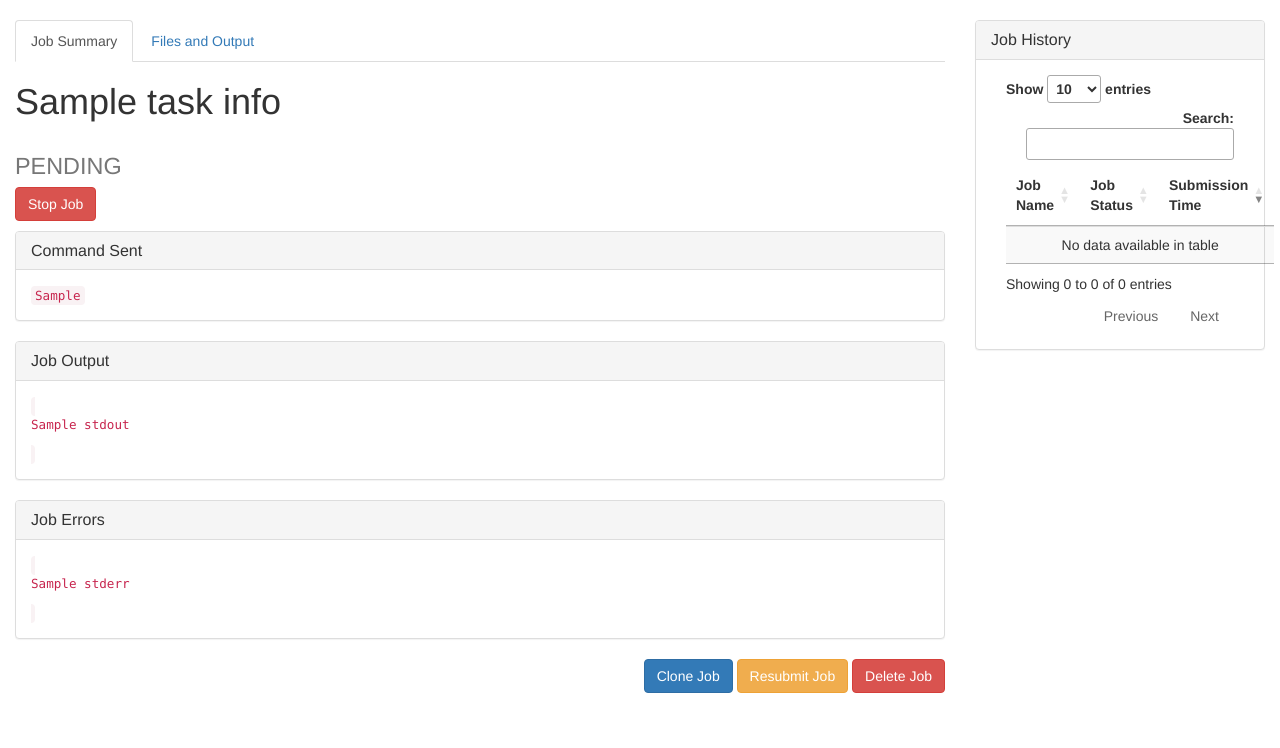
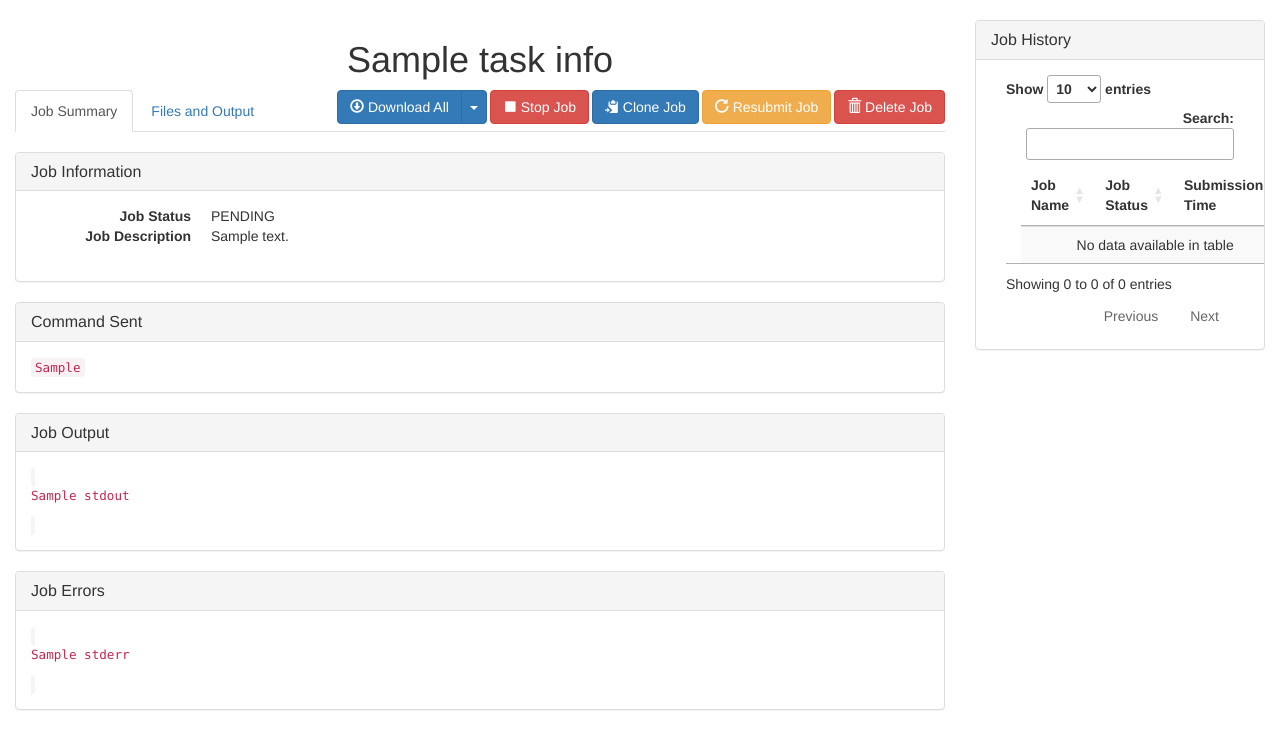
Before and after one commit to Chris7/djangui-home, a Django app: template djguihome/templates/tasks/task_view.html in a window 1280 px wide. Shown: the part 52-800 px from the top of the page. Run offline with Django 3.2, Linux system fonts and the light colour scheme; the template is opened without the code that fills it: most values are stand-ins (such as "Sample title", 1, 10 or a date in 2020); some libraries are stand-ins or nearby versions.

Commit message:
rearrange buttons, add in handler for fileuploads

```diff
--- a/djguihome/templates/djangui_home.html
+++ b/djguihome/templates/djangui_home.html
@@ -60,6 +60,7 @@
           </div>
 
         </div>
+        <input name="djangui_clone_task_id" id="djangui_clone_task_id" type="hidden">
         <div class="pull-right">
             <button id="djangui-form-submit" type="submit" class="btn btn-primary">{% trans "Submit" %}</button>
         </div>
@@ -71,8 +72,8 @@
   <div class="panel-heading">
     <h3 class="panel-title">{% trans "Job History" %}</h3>
   </div>
-  <div class="panel-body">
-    <table id="djangui-job-table" class="table hover stripe">
+  <div class="panel-body table-responsive">
+    <table id="djangui-job-table" class="table hover stripe col-md-3 col-xs-12">
     <thead>
         <th>{% trans "Job Id" %}</th>
         <th>{% trans "Job Name" %}</th>
@@ -93,6 +94,8 @@
 <script type="text/javascript">
 
     $(document).ready(function(){
+        var filesUploaded = {};
+
         function clearErrors(){
             $('.errorlist').remove();
             $('.has-error').toggleClass('has-error');
@@ -115,6 +118,7 @@
 
         $('.djangui-script-url').click(function(event){
             event.preventDefault();
+            filesUploaded = {};
             clearErrors();
             // set the details of what script we clicked
             var title = $(this).find('.djangui-script-title').text();
@@ -146,6 +150,7 @@
         {% if clone_job %}
             $.get('{{ clone_job.url }}', {task_id: '{{ clone_job.task_id }}'},function(data){
                 var $jobform = $('#djangui-job-form');
+                $jobform.find('#djangui_clone_task_id').val("{{ clone_job.task_id }}");
                 $jobform.attr('action', data.action);
                 var $djangui_tabs = $jobform.find('#djangui-script-tabs');
                 var $djangui_content = $jobform.find('#djangui-script-content');
@@ -161,29 +166,27 @@
             }, "json");
         {% endif %}
 
-{#        function bindPanels(){#}
-{#             $('#djangui-script-tabs a[data-toggle="tab"]')#}
-{#            .on('show.bs.tab', function(e) {#}
-{#                var window_height = $(window).height()-$('nav.navbar').height();#}
-{#                var script_height = $(e.target.getAttribute('href')).height()+$(e.target.getAttribute('href')).offset().top;#}
-{#                if (script_height > window_height){#}
-{#                    $("div.djangui-affix")#}
-{#                    .removeClass("djangui-affix affix affix-top affix-bottom").removeData('bs.affix');#}
-{#                }#}
-{#                else{#}
-{#                $("div.djangui-affix").addClass('djangui-affix affix affix-top affix-bottom').attr('data-spy', 'affix');#}
-{##}
-{#                }#}
-{#            });#}
-{#        }#}
+        // Track file changes
 
+        $("input:file").change(function (){
+           var fileName = $(this).val();
+           filesUploaded[$(this).attr('name')] = fileName;
+         });
 
 
 
         $('#djangui-form-submit').click(function(event){
             event.preventDefault();
             var $form = $(this).closest('form');
+            // if we are cloning a job, we need to specify the fields as the files because the file type input
+            // will be blank
             var formData = new FormData($form[0]);
+            $('input[type="file"]').each(function(index, value){
+                if(filesUploaded[$(this).attr('name')] === undefined){
+                    // the user has not selected a file to replace this one
+                    formData.append($(this).attr('name'), $(this).siblings('a').text());
+                }
+            });
             $.ajax({
                 url: $form.attr('action'),
                 type: 'POST',
--- a/djguihome/templates/tasks/task_view.html
+++ b/djguihome/templates/tasks/task_view.html
@@ -9,30 +9,83 @@
     {{ extra_css.super }}
     <link rel="stylesheet" href="https://cdnjs.cloudflare.com/ajax/libs/ekko-lightbox/3.3.0/ekko-lightbox.min.css"/>
 {% endblock extra_css %}
+{% block extra_style %}
+    {{ extra_style.super }}
+    #djangui-task-submit {
+      float: left;
+      margin-left: 3px;
+    }
+{% endblock extra_style %}
 {% block left_sidebar %}{% endblock left_sidebar %}
 {% block center_content_class %}col-md-9 col-xs-12{% endblock center_content_class %}
 {% block center_content %}
 {% include "modals/resubmit_modal.html" %}
+<h1 class="text-center">{{ task_info.job_name }}</h1>
 <div role="tabpanel">
 
   <!-- Nav tabs -->
   <ul class="nav nav-tabs" role="tablist">
     <li role="presentation" class="active"><a href="#task-report" aria-controls="task-report" role="tab" data-toggle="tab">{% trans "Job Summary" %}</a></li>
     <li role="presentation"><a href="#task-output" aria-controls="task-output" role="tab" data-toggle="tab">{% trans "Files and Output" %}</a></li>
+    <div class="pull-right">
+        <div class="btn-group">
+        {% if task_info.archives %}
+
+            <a href="{{ task_info.archives.0.url }}" role="button" class="btn btn-primary">
+            <span class="glyphicon glyphicon-download" aria-hidden="true"></span> {% trans "Download All" %}
+            </a>
+            <button type="button" class="btn btn-primary dropdown-toggle" data-toggle="dropdown" aria-expanded="false">
+                <span class="caret"></span>
+                <span class="sr-only">Toggle Dropdown</span>
+            </button>
+            <ul class="dropdown-menu" role="menu">
+                {% for archive in task_info.archives %}
+                    <li><a href="{{ archive.url }}">{% if archive.url|endswith:"zip" %}{% trans "As Zip" %}{% else %}{% trans "As tar.gz" %}{% endif %}</a></li>
+                {% endfor %}
+            </ul>
+        {% endif %}
+            <form action="{% url 'celery_task_command' %}" id="djangui-task-submit">
+                {% csrf_token %}
+                <input name="task-id" value="{{ task_info.job_id }}" type="hidden">
+                {% if task_info.status == 'PENDING' %}
+                <button class="btn btn-primary btn-danger" name="celery-command" value="stop" type="submit">
+                    <span class="glyphicon glyphicon-stop" aria-hidden="true"></span> {% trans "Stop Job" %}
+                </button>
+                {% endif %}
+                <button class="btn btn-primary" name="celery-command" value="clone" type="submit">
+                    <span class="glyphicon glyphicon-copy" aria-hidden="true"></span> {% trans "Clone Job" %}
+                </button>
+                <button class="btn btn-warning" name="celery-command" value="resubmit" type="submit">
+                    <span class="glyphicon glyphicon-repeat" aria-hidden="true"></span> {% trans "Resubmit Job" %}
+                </button>
+                <button class="btn btn-danger" name="celery-command" value="delete" type="submit">
+                    <span class="glyphicon glyphicon-trash" aria-hidden="true"></span> {% trans "Delete Job" %}
+                </button>
+
+            </form>
+        </div>
+    </div>
   </ul>
+
 
   <!-- Tab panes -->
   <div class="tab-content">
+<br>
     <div role="tabpanel" class="tab-pane active" id="task-report">
-        <h1>{{ task_info.job_name }}</h1>
-        <h1><small>{{ task_info.status }}</small>
-        {% if task_info.status == 'PENDING' %}
-            <form action="{% url 'celery_task_command' %}" id="djangui-task-submit">
-                {% csrf_token %}
-                <input name="task-id" value="{{ task_info.job_id }}" type="hidden">
-                <button class="btn btn-primary btn-danger" name="celery-command" value="stop" type="submit">{% trans "Stop Job" %}</button>
-            </form>
-        {% endif %}</h1>
+
+        <div class="panel panel-default">
+            <div class="panel-heading">
+                <h4 class="panel-title">{% trans "Job Information" %}</h4>
+            </div>
+            <div class="panel-body">
+                <dl class="dl-horizontal">
+                  <dt>{% trans "Job Status" %}</dt>
+                  <dd>{{ task_info.status }}</dd>
+                  <dt>{% trans "Job Description" %}</dt>
+                  <dd>{{ task_info.job_description }}</dd>
+                </dl>
+            </div>
+        </div>
         <div class="panel panel-default">
             <div class="panel-heading">
                 <h4 class="panel-title">{% trans "Command Sent" %}</h4>
@@ -60,20 +113,6 @@
     </div>
     <div role="tabpanel" class="tab-pane" id="task-output">
         <div role="tabpanel">
-            {% if task_info.archives %}
-            <div class="btn-group">
-            <a href="{{ task_info.archives.0.url }}" role="button" class="btn btn-primary">{% trans "Download All" %}</a>
-            <button type="button" class="btn btn-primary dropdown-toggle" data-toggle="dropdown" aria-expanded="false">
-                <span class="caret"></span>
-                <span class="sr-only">Toggle Dropdown</span>
-            </button>
-            <ul class="dropdown-menu" role="menu">
-                {% for archive in task_info.archives %}
-                    <li><a href="{{ archive.url }}">{% if archive.url|endswith:"zip" %}{% trans "As Zip" %}{% else %}{% trans "As tar.gz" %}{% endif %}</a></li>
-                {% endfor %}
-            </ul>
-                </div>
-            {% endif %}
           <!-- Nav tabs -->
           <ul class="nav nav-tabs" role="tablist">
             <li role="presentation" class="active"><a href="#task-output-all" aria-controls="task-output-all" role="tab" data-toggle="tab">{% trans "All Files" %}</a></li>
@@ -176,15 +215,6 @@
         </div>
     </div>
 </div>
-<div class="pull-right">
-    <form action="{% url 'celery_task_command' %}" id="djangui-task-submit">
-        {% csrf_token %}
-        <input name="task-id" value="{{ task_info.job_id }}" type="hidden">
-        <button class="btn btn-primary" name="celery-command" value="clone" type="submit">{% trans "Clone Job" %}</button>
-        <button class="btn btn-warning" name="celery-command" value="resubmit" type="submit">{% trans "Resubmit Job" %}</button>
-        <button class="btn btn-danger" name="celery-command" value="delete" type="submit">{% trans "Delete Job" %}</button>
-    </form>
-</div>
 {% endblock center_content %}
 
 {% block inline_js %}
@@ -196,7 +226,6 @@
             var $form = $(this).closest('form');
             var formData = $form.serializeArray();
             formData.push({'name': 'celery-command', 'value': $(this).attr('value')});
-            console.log($form.attr('action'));
             $.ajax({
                 url: $form.attr('action'),
                 type: 'POST',
```
